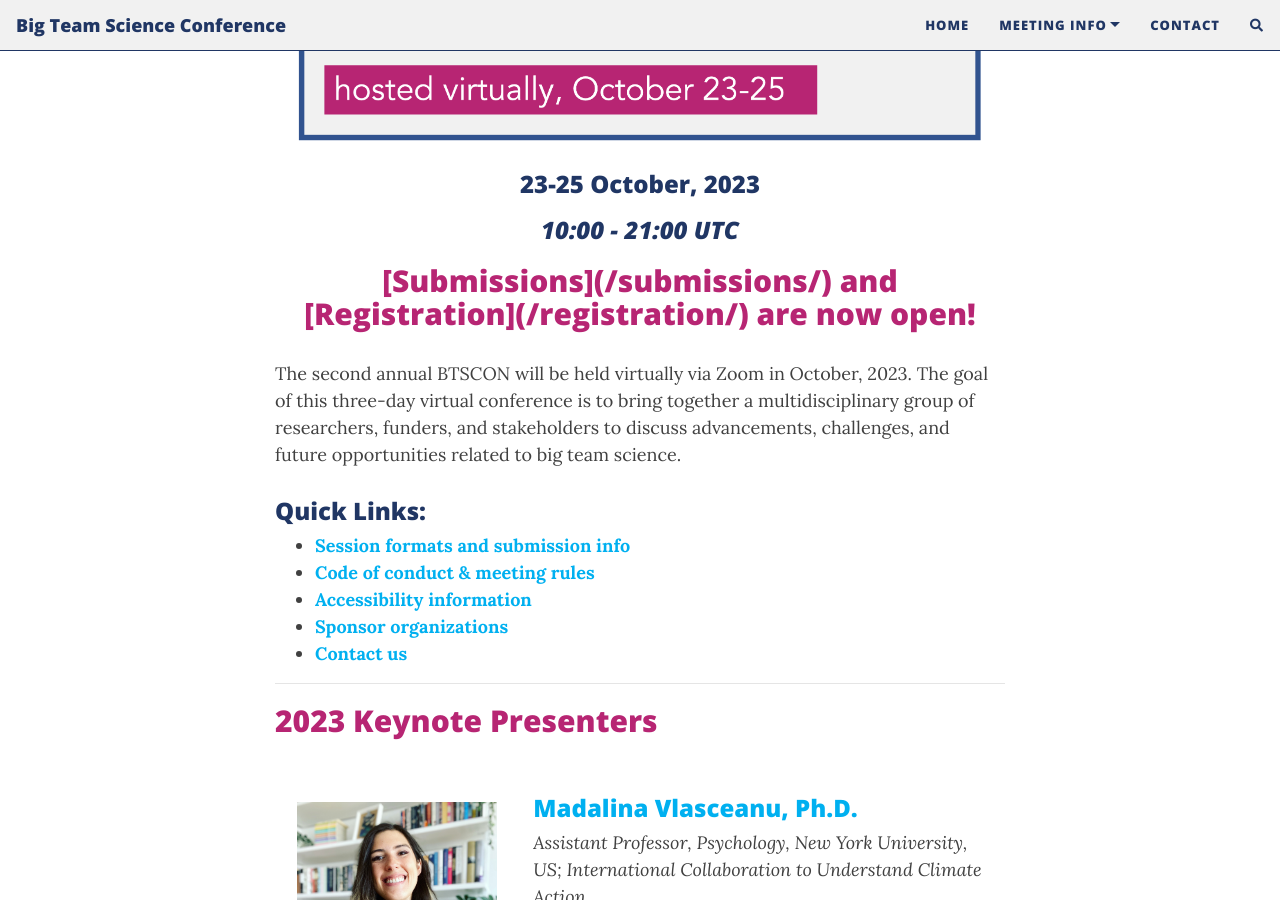
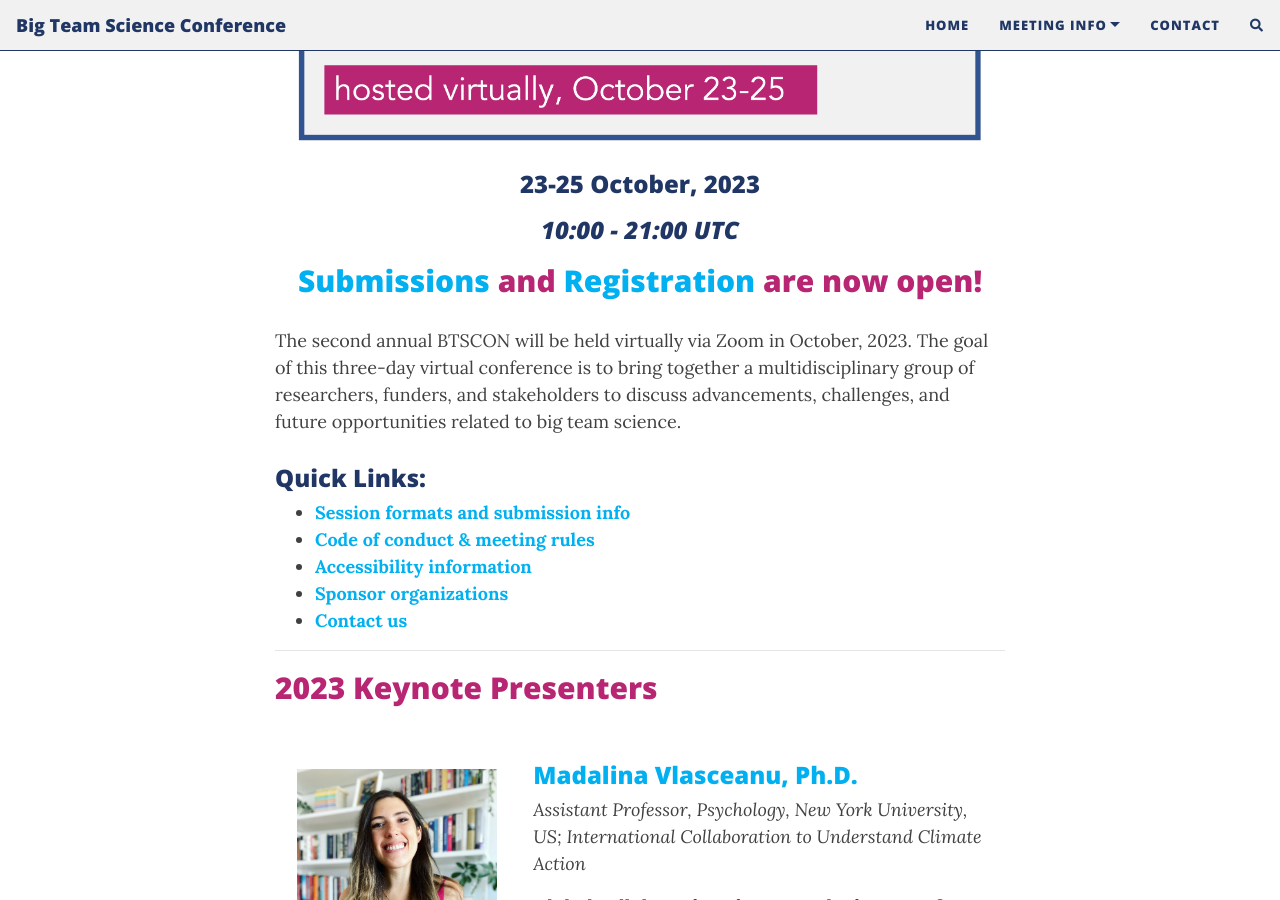
Before and after one commit to bigteamscienceconference/bigteamscienceconference.github.io, a Jekyll site: the page built from index.md, in a window 1280 px wide and 900 px high, scrolled down 403 px. Built offline with Jekyll 4.4.1, drawn with Linux system fonts in a browser that asks for light colours; nearby versions of some CDN libraries; comment, search, counter and statistics services are not loaded.

Commit message:
Update index.md

```diff
--- a/index.md
+++ b/index.md
@@ -8,7 +8,7 @@ layout: page
 <h3 align="center">23-25 October, 2023</h3>
 <h3 align="center"><i>10:00 - 21:00 UTC</i></h3>
 
-<h2 align="center">[Submissions]({{site.baseurl}}/submissions/) and [Registration]({{site.baseurl}}/registration/) are now open!</h2>
+<h2 align="center"><a href="{{site.baseurl}}/submissions/">Submissions</a> and <a href="{{site.baseurl}}/registration/">Registration</a> are now open!</h2>
 
 The second annual BTSCON will be held virtually via Zoom in October, 2023. The goal of this three-day virtual conference is to bring together a multidisciplinary group of researchers, funders, and stakeholders to discuss advancements, challenges, and future opportunities related to big team science.
 
```
